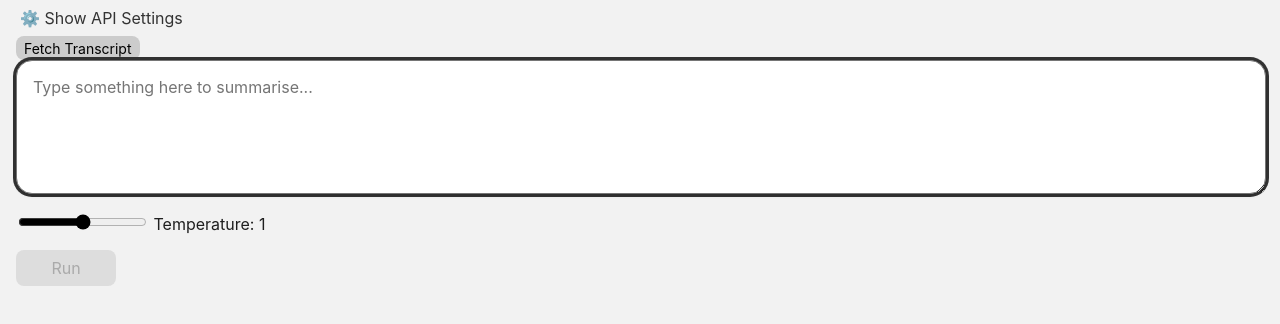
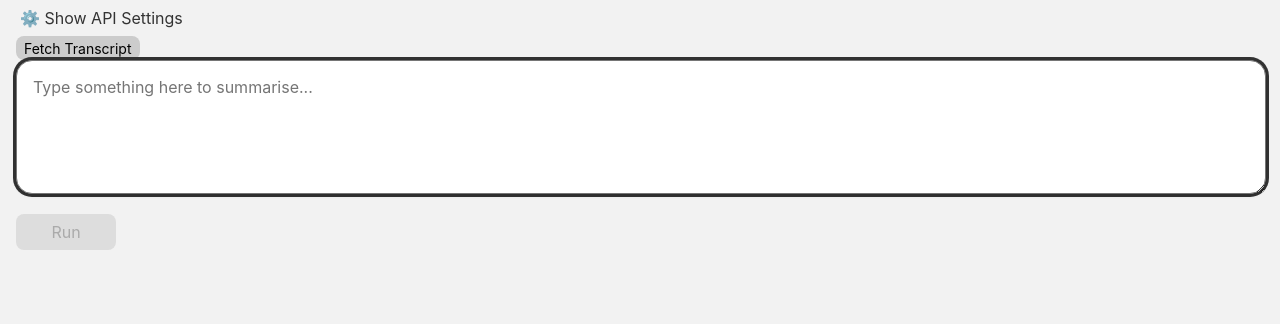
Before and after one commit to kianslagter/lecture-summary, a browser extension: page sidepanel/index.html in a window 1280 px wide. Shown: the part 98-422 px from the top of the page. Drawn offline with Linux system fonts and the light colour scheme.

Commit message:
remove temperature slider

```diff
--- a/sidepanel/index.html
+++ b/sidepanel/index.html
@@ -24,20 +24,6 @@
       cols="30"
       rows="5"
     ></textarea>
-    <div>
-      <input
-        type="range"
-        id="temperature"
-        name="temperature"
-        min="0"
-        max="2"
-        step="0.01"
-        value="1"
-      />
-      <label for="temperature"
-        >Temperature: <span id="label-temperature">1</span></label
-      >
-    </div>
     <button id="button-prompt" class="primary" disabled>Run</button>
     <div id="response" class="text" hidden></div>
     <div id="loading" class="text" hidden><span class="blink">...</span></div>
```
Also changed, not shown: sidepanel/index.js (+0 -10 lines).
